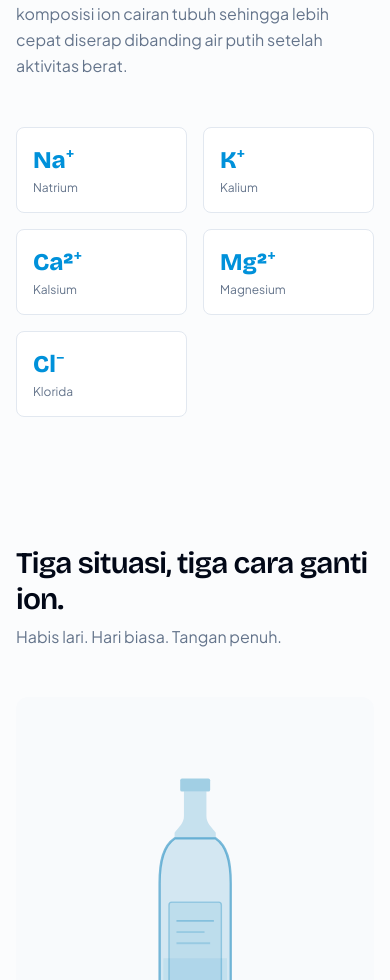
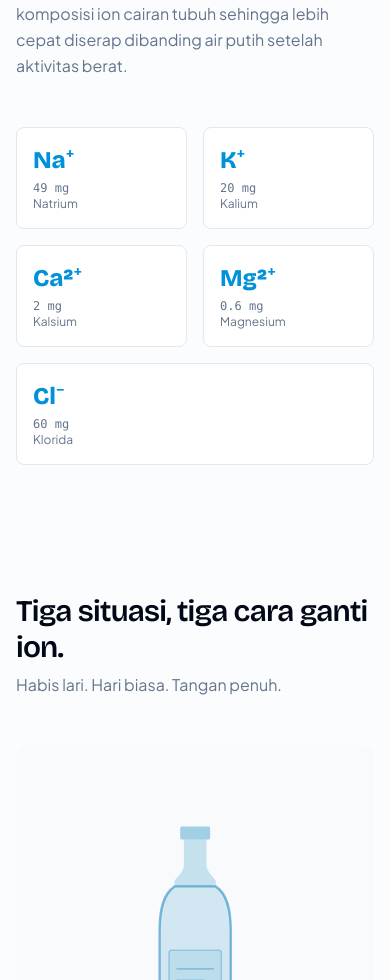
Before and after one commit to luthfiyoshipratama-1989/pocari-sweat-rebuild, a Next.js app: page / in a window 390 px wide. Shown: the part 1160-2140 px from the top of the page. Built offline with nearby package versions, Linux system fonts and the light colour scheme.

Commit message:
feat(content): add real ion composition data and fix mobile grid

```diff
--- a/app/(site)/page.tsx
+++ b/app/(site)/page.tsx
@@ -116,18 +116,23 @@ export default async function HomePage() {
 
     <div className="grid grid-cols-2 md:grid-cols-5 gap-4 mt-12">
       {[
-        { sym: "Na⁺", name: "Natrium" },
-        { sym: "K⁺", name: "Kalium" },
-        { sym: "Ca²⁺", name: "Kalsium" },
-        { sym: "Mg²⁺", name: "Magnesium" },
-        { sym: "Cl⁻", name: "Klorida" },
+        { sym: "Na⁺", name: "Natrium", mg: "49" },
+        { sym: "K⁺", name: "Kalium", mg: "20" },
+        { sym: "Ca²⁺", name: "Kalsium", mg: "2" },
+        { sym: "Mg²⁺", name: "Magnesium", mg: "0.6" },
+        { sym: "Cl⁻", name: "Klorida", mg: "60" },
       ].map((ion) => (
         <div
           key={ion.sym}
-          className="border border-border rounded-lg p-4 bg-background"
+          className={`border border-border rounded-lg p-4 bg-background ${
+            ion.sym === "Cl⁻" ? "col-span-2 md:col-span-1" : ""
+          }`}
         >
           <div className="font-display text-2xl font-bold text-marine mb-1">
             {ion.sym}
+          </div>
+          <div className="text-xs font-mono text-muted-foreground">
+            {ion.mg} mg
           </div>
           <div className="text-xs text-muted-foreground">{ion.name}</div>
         </div>
```
